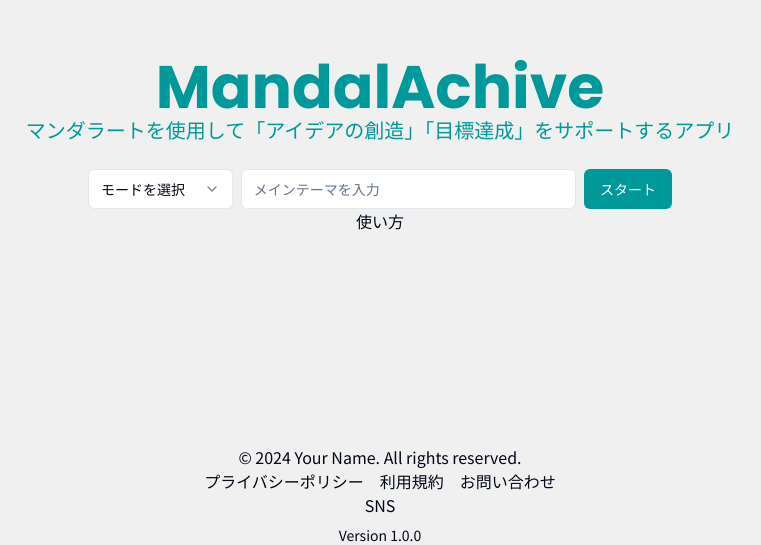
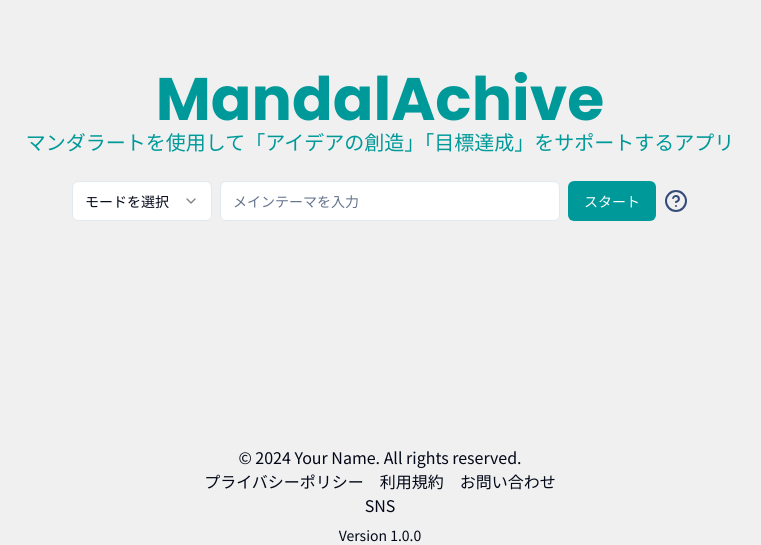
Before and after one commit to kurukuru-dev/mandal-achieve, a Next.js app: page / in a window 1280 px wide. Shown: the part 255-800 px from the top of the page, without its empty margins (260-1021 px from the left). Built offline with nearby package versions, Linux system fonts and the light colour scheme.

Commit message:
使い方アイコンを作成

```diff
--- a/src/app/globals.css
+++ b/src/app/globals.css
@@ -11,7 +11,7 @@
     --primary-hover: #00b7b7;
     --secondary: #f0f0f0;
     --accent: #344b78;
-    --accent-hover: #3e5990;
+    --accent-hover: #5673c2;
     --caution: #ffc107;
     --popover: #009999;
     --popover-focus: #00b7b7;
--- a/src/components/CustomerInput.tsx
+++ b/src/components/CustomerInput.tsx
@@ -1,3 +1,4 @@
+import { CircleHelp } from 'lucide-react';
 import { Button } from '@/components/ui/button';
 import {
   Select,
@@ -12,8 +13,7 @@ import { Input } from '@/components/ui/input';
 // q: 顧客がモードを選択し、メインテーマを入力してスタートボタンを押す
 export default function CustomerInput() {
   return (
-    <div className="mt-6 flex flex-col justify-center items-center">
-      <div className="flex gap-x-2">
+    <div className="mt-6 flex items-center gap-x-2">
       <Select>
         <SelectTrigger className="w-60">
           <SelectValue placeholder="モードを選択" />
@@ -27,8 +27,9 @@ export default function CustomerInput() {
       </Select>
       <Input type="text" placeholder="メインテーマを入力" />
       <Button>スタート</Button>
-      </div>
-      <button>使い方</button>
+      <button title="使い方" className="h-6 w-6">
+        <CircleHelp className="text-accent hover:text-accent-hover" />
+      </button>
     </div>
   );
 }
```
Also changed, not shown: 1 other file (tests, documents, lock files or other folders). Lines whose indentation alone changed are shown as unchanged.
